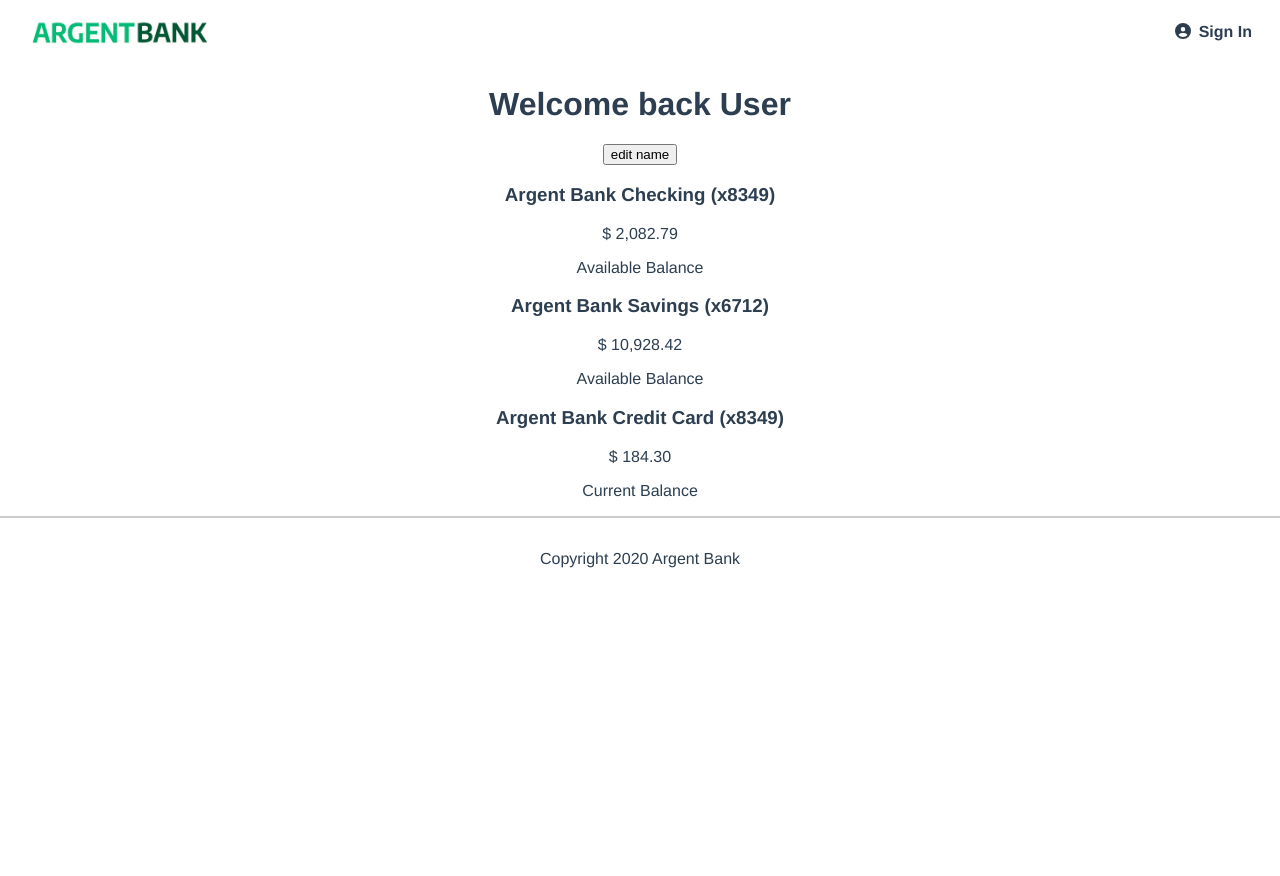
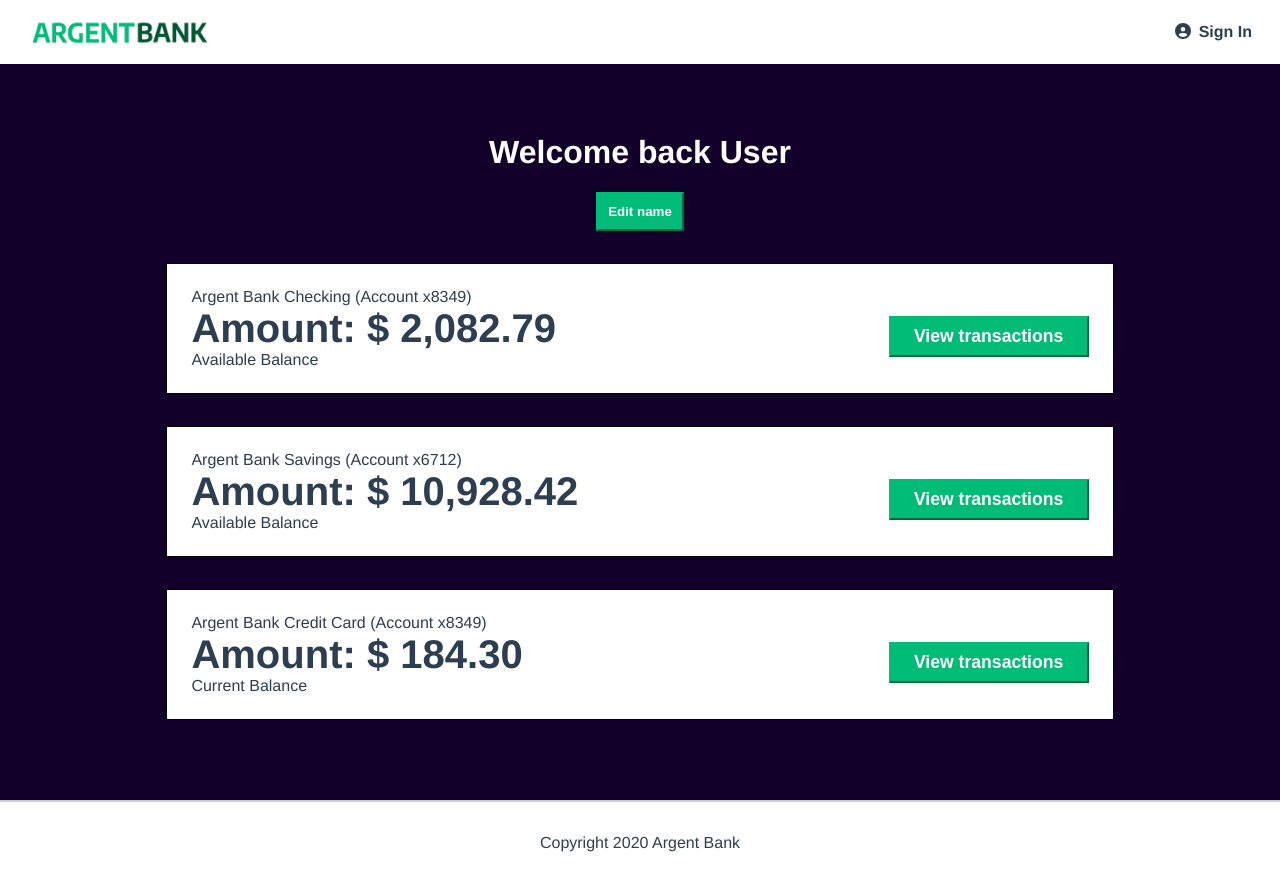
Before and after one commit to szmo-gif/ArgentBank, a React (Vite) app in the folder ArgentBank/: page /profile in a window 1280 px wide. Before the commit the page ends 800 px from the top, so only its background shows below. Built offline with nearby package versions, Linux system fonts and the light colour scheme.

Commit message:
page profile finis

```diff
--- a/ArgentBank/src/compoment/account/Account.jsx
+++ b/ArgentBank/src/compoment/account/Account.jsx
@@ -1,12 +1,19 @@
-export default function Argent(type, number, amount, balance) {
+import './Account.css';
+import React from 'react';
+
+const Account = ({ type, number, amount, balance }) => {
   return (
-    <section>
-      <h2>{type}</h2>
-      <p>{number}</p>
-      <b>{amount}</b>
-      <p>{balance}</p>
+    <section className="account">
+      <div className="account-content-wrapper">
+        <h2 className="account-title">{type} (Account {number})</h2>
+        <p className="account-amount">Amount: {amount}</p>
+        <p className="account-amount-description">{balance}</p>
+      </div>
+      <div class="account-content-wrapper cta">
+        <button class="transaction-button">View transactions</button>
+      </div>
+    </section>
+  );
+};
 
-      <button>View transactions</button>
-    </section>
-  )
-}
+export default Account;
--- a/ArgentBank/src/compoment/account/account.css
+++ b/ArgentBank/src/compoment/account/account.css
@@ -0,0 +1,58 @@
+.account {
+    display: flex;
+    justify-content: space-between;
+    align-items: center;
+    border: 1px solid black;
+    background-color: #fff;
+    width: 80%;
+    margin: 0 auto;
+    flex-direction: column;
+    padding: 1.5rem;
+    box-sizing: border-box;
+    text-align: left;
+    margin-bottom: 2rem;
+}
+
+.account-content-wrapper {
+    width: 100%;
+    flex: 1;
+}
+
+.account-title {
+    margin: 0;
+    padding: 0;
+    font-size: 1rem;
+    font-weight: normal;
+}
+
+.account-amount {
+    margin: 0;
+    font-size: 2.5rem;
+    font-weight: bold;
+}
+
+.transaction-button {
+    display: block;
+    width: 100%;
+    padding: 8px;
+    font-size: 1.1rem;
+    font-weight: bold;
+    margin-top: 1rem;
+    border-color: #00bc77;
+    background-color: #00bc77;
+    color: #fff;
+}
+
+@media (min-width: 720px) {
+    .account {
+        flex-direction: row;
+    }
+
+    .account-content-wrapper.cta {
+        flex: 0;
+    }
+
+    .transaction-button {
+        width: 200px;
+    }
+}
--- a/ArgentBank/src/compoment/header/Header.jsx
+++ b/ArgentBank/src/compoment/header/Header.jsx
@@ -1,6 +1,6 @@
 import argentBankLogo from '../../assets/image/argentBankLogo.png';
 import { Link, useNavigate } from 'react-router-dom';
-import './Header.css';
+import './header.css';
 import { FontAwesomeIcon } from '@fortawesome/react-fontawesome';
 import { faUserCircle, faSignOutAlt } from '@fortawesome/free-solid-svg-icons';
 import { useSelector, useDispatch } from 'react-redux';
@@ -24,7 +24,7 @@
       </Link>
 
       {isAuthenticated ? (
-        <div>
+        <div className='main-nav'>
           <Link className="main-nav-item">
             <FontAwesomeIcon icon={faUserCircle} className='fa-user-circle'/>
             <b>{user ? user.firstName : 'User'}</b>
--- a/ArgentBank/src/compoment/header/header.css
+++ b/ArgentBank/src/compoment/header/header.css
@@ -1,4 +1,4 @@
-header{
+header {
     display: flex;
     justify-content: space-between;
     align-items: center;
@@ -13,14 +13,19 @@
     }
 }
 
-.main-nav-item{
+.main-nav {
+    display: flex;
+    align-items: center;
+}
+
+.main-nav-item {
     text-decoration: none;
     margin-right: 0.5rem;
     color: #2c3e50;
     display: flex;
     gap: 0.5rem;
 
-    &:hover{
+    &:hover {
         text-decoration: underline;
     }
 }
--- a/ArgentBank/src/pages/profile/Profile.jsx
+++ b/ArgentBank/src/pages/profile/Profile.jsx
@@ -1,26 +1,28 @@
 import { useSelector } from 'react-redux';
+import accountData from '../../compoment/account/account.json';
 import Account from '../../compoment/account/Account';
-import accountData from '../../compoment/account/account.json';
+
+import './Profile.css';
 
 export default function Profile() {
   const user = useSelector((state) => state.user);
   console.log('User object:', user);
 
   return (
-    <main>
-      <h1>Welcome back {user ? user.userName : 'User'}</h1>
-      <button>edit name</button>
-
-      <section className="account-section">
-      {accountData.map((account, index) => (
-        <div key={index} className="account-item">
-          <h3>{account.type} ({account.number})</h3>
-          <p className="account-amount">{account.amount}</p>
-          <p className="account-balance">{account.balance}</p>
-        </div>
-      ))}
-    </section>
-
+    <main className="bg-dark">
+      <div className="header">
+        <h1>Welcome back {user ? user.userName : 'User'}</h1>
+        <button className='edit-button'>Edit name</button>
+      </div>
+        {accountData.map((account) => (
+          <Account
+          key={account.index}
+          type={account.type}
+          number={account.number}
+          amount={account.amount}
+          balance={account.balance}
+          />
+        ))}
     </main>
   );
 }
--- a/ArgentBank/src/pages/profile/profile.css
+++ b/ArgentBank/src/pages/profile/profile.css
@@ -0,0 +1,16 @@
+.header {
+    color: #fff;
+    margin-bottom: 2rem;
+}
+
+.edit-button {
+    border-color: #00bc77;
+    background-color: #00bc77;
+    color: #fff;
+    font-weight: bold;
+    padding: 10px;
+  }
+
+  .account-amount-description {
+    margin: 0;
+  }
```
Also changed, not shown: ArgentBank/src/compoment/account/account.json (line endings or trailing spaces), ArgentBank/src/pages/login/login.css (line endings or trailing spaces).
